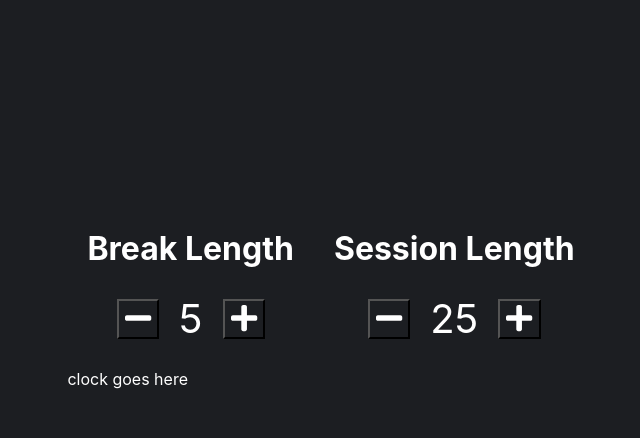
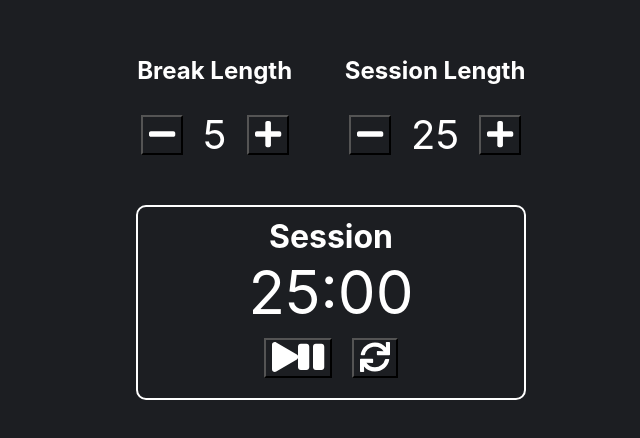
Before and after one commit to niksavis/25-plus-5-clock, a React (Create React App) app: page / in a window 1280 px wide. Shown: the part 112-550 px from the top of the page, without its empty margins (309-949 px from the left). Built offline with nearby package versions, Linux system fonts and the light colour scheme.

Commit message:
Clock component

```diff
--- a/src/App.css
+++ b/src/App.css
@@ -8,7 +8,16 @@ body {
   display: flex;
   align-items: center;
   justify-content: center;
-  height: 100vh;
+  text-align: center;
+  height: 80vh;
+}
+
+button {
+  background-color: transparent;
+  color: white;
+  font-size: 30px;
+  padding:  10px 15x;
+  margin: 10px;
 }
 
 .flex {
@@ -21,19 +30,27 @@ body {
   margin: 20px;
 }
 
-.timer-container h1 {
-  text-align: center;
-}
-
-.actions-wrapper button {
-  background-color: transparent;
-  color: white;
-  font-size: 30px;
-  padding:  10px 15x;
-  margin: 10px;
-}
+/* .timer-container h2 {
+  margin: -50px 20px 20px;
+} */
 
 .actions-wrapper span {
   font-size: 40px;
   margin: 0px 10px;
 }
+
+.clock-container {
+  border:  2px solid white;
+  border-radius: 10px;
+  display: inline-block;
+  padding: 10px 110px;
+  margin-top: 20px;
+}
+
+.clock-container h1 {
+  margin: 0px;
+}
+
+.clock-container span {
+  font-size: 60px;
+}
--- a/src/App.jsx
+++ b/src/App.jsx
@@ -1,17 +1,22 @@
 import React from 'react';
 import './App.css';
 import { FontAwesomeIcon } from '@fortawesome/react-fontawesome';
-import { faPlus, faMinus } from '@fortawesome/free-solid-svg-icons';
+import {
+  faPlus,
+  faMinus,
+  faPlay,
+  faPause,
+  faSync,
+} from '@fortawesome/free-solid-svg-icons';
 
 class App extends React.Component {
   state = {
     breakCount: 5,
-    sessionCount: 25
-  }
+    sessionCount: 25,
+  };
 
   render() {
-
-    const {breakCount, sessionCount} = this.state;
+    const { breakCount, sessionCount } = this.state;
 
     const breakProps = {
       title: 'Break Length',
@@ -33,7 +38,19 @@ class App extends React.Component {
           <SetTimer {...breakProps} />
           <SetTimer {...sessionProps} />
         </div>
-        <div>clock goes here</div>
+        <div className="clock-container">
+          <h1>Session</h1>
+          <span>25:00</span>
+          <div className="flex">
+            <button onClick={this.handlePlayPause}>
+              <FontAwesomeIcon icon={faPlay} />
+              <FontAwesomeIcon icon={faPause} />
+            </button>
+            <button onClick={this.handleReset}>
+              <FontAwesomeIcon icon={faSync} />
+            </button>
+          </div>
+        </div>
       </div>
     );
   }
@@ -41,7 +58,7 @@ class App extends React.Component {
 
 const SetTimer = (props) => (
   <div className="timer-container">
-    <h1>{props.title}</h1>
+    <h2>{props.title}</h2>
     <div className="flex actions-wrapper">
       <button onClick={props.handleDecrease}>
         <FontAwesomeIcon icon={faMinus} />
```
